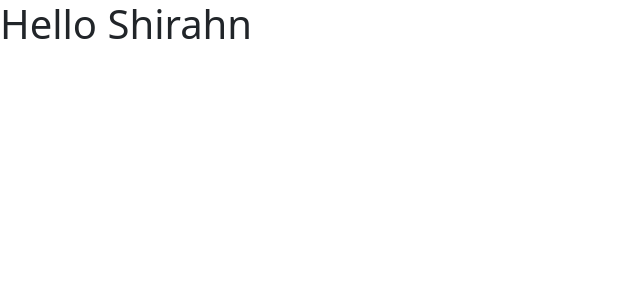
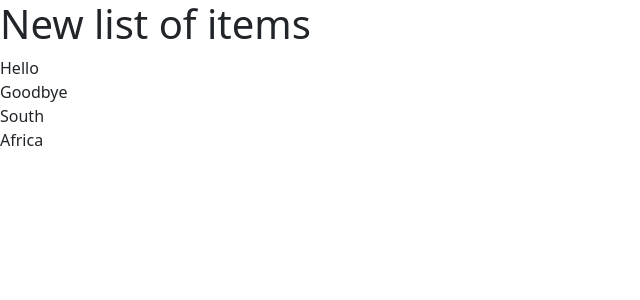
Before and after one commit to shirahn-singh/ReactMoshTutorial, a React (Vite) app in the folder react-app-tutorial/: page / in a window 1280 px wide. Shown: the top 300 px of the page, without its empty margins (0-640 px from the left). Built offline with nearby package versions, Linux system fonts and the light colour scheme.

Commit message:
Conditional rendering of list

```diff
--- a/react-app-tutorial/src/App.tsx
+++ b/react-app-tutorial/src/App.tsx
@@ -1,8 +1,11 @@
-import Message from "./Message"
+import ListGroup from "./Components/ListGroup";
 
-function App(){
-return <div><Message></Message></div>
+function App() {
+  return (
+    <div>
+      <ListGroup />
+    </div>
+  );
 }
 
-
 export default App;
--- a/react-app-tutorial/src/Components/ListGroup.tsx
+++ b/react-app-tutorial/src/Components/ListGroup.tsx
@@ -0,0 +1,17 @@
+function ListGroup() {
+  let items = ["Hello", "Goodbye", "South", "Africa"];
+
+  return (
+    <>
+      <h1>New list of items</h1>
+      {items.length === 0 ? <p>Empty List</p> : null}
+      <ul className="list-group">
+        {items.map((item) => (
+          <li key={item}>{item}</li>
+        ))}
+      </ul>
+    </>
+  );
+}
+
+export default ListGroup;
```
